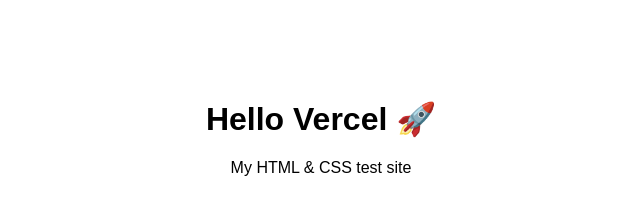
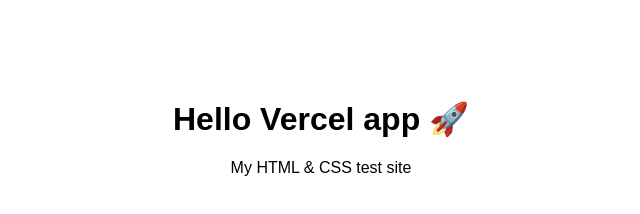
Before and after one commit to romceangelorcanete/romceangelocanete_portfolio, a plain HTML site: page index.html in a window 1280 px wide. Shown: the whole page, without its empty margins (319-959 px from the left). Drawn offline with Linux system fonts and the light colour scheme.

Commit message:
Update HTML content

```diff
--- a/index.html
+++ b/index.html
@@ -6,7 +6,7 @@
     <link rel="stylesheet" href="style.css" />
   </head>
   <body>
-    <h1>Hello Vercel 🚀</h1>
+    <h1>Hello Vercel app 🚀</h1>
     <p>My HTML & CSS test site</p>
   </body>
 </html>
```
